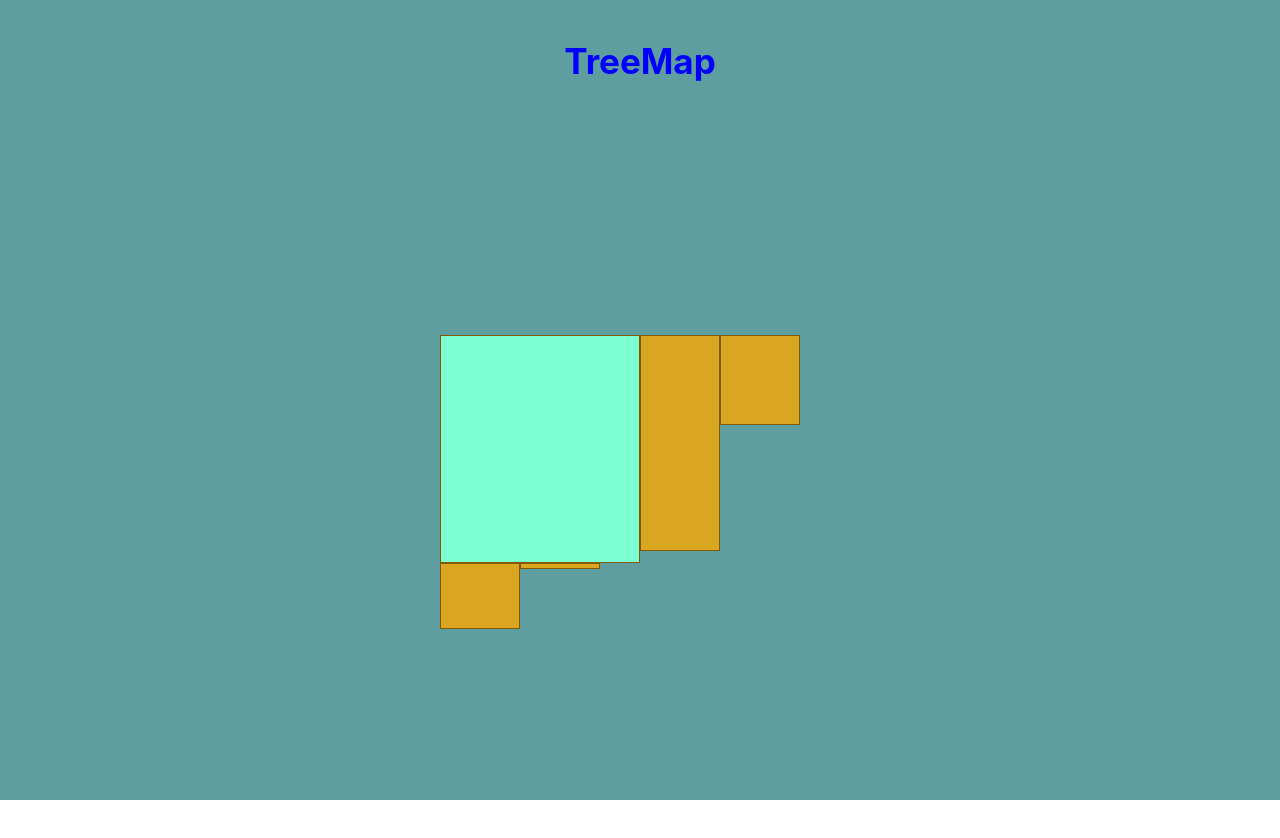
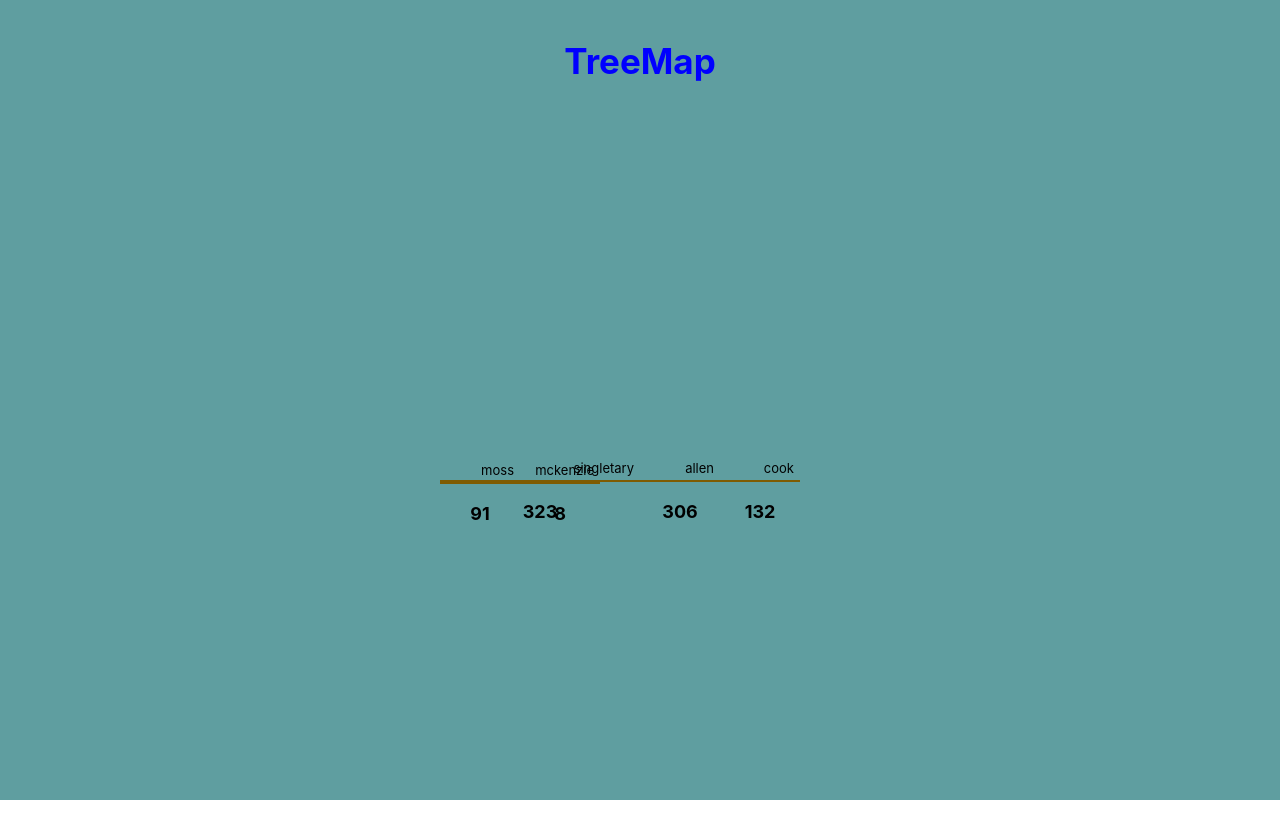
Before and after one commit to Auddity/Sports-Stats-Display, a React (Create React App) app: page /TreeMap in a window 1280 px wide. Shown: the top 838 px of the page. Built offline with nearby package versions, Linux system fonts and the light colour scheme.

Commit message:
size style now in state, fixing display issue

```diff
--- a/src/components/PlayerBoxes.js
+++ b/src/components/PlayerBoxes.js
@@ -1,28 +1,20 @@
 import { useEffect, useRef, useState } from 'react'
 
-export const PlayerBoxes = ({ rushingStats, percents, yardageTotal }) => {
-  const [{ name, yards }] = rushingStats
+export const PlayerBoxes = ({ rushingStats }) => {
 
-  let sizeValues = percents.map(value => {
-    return {
-      height: `${value * 40 / 100 * 1.5}rem`,
-      // width: `${value * 40 / 100 * 1.5}rem`
-    }
-  })
-  console.log(sizeValues);
 
   return (
 
-    Object.entries(sizeValues).map(([key, style], i) => (
+    rushingStats.map((obj, i) => (
 
       <div
-        key={key}
+        key={i}
         className="playerBox"
-        style={style}
+        style={obj.style}
         // ref={ref}
         >
-          <p className='player-yards'>{}</p>
-          <p className='player-name'>{}</p>
+          <p className='player-yards'>{obj.yards}</p>
+          <p className='player-name'>{obj.name}</p>
       </div>
     ))
   )
--- a/src/components/TreeMap.js
+++ b/src/components/TreeMap.js
@@ -1,6 +1,8 @@
-import { useEffect, useState, useRef } from 'react'
+import { useEffect, useState, useRef, useReducer } from 'react'
 import '../sass/_TreeMap.scss'
 import { PlayerBoxes } from './PlayerBoxes.js'
+
+
 
 function TreeMap() {
   const [rushingStats, setRushingStats] = useState([
@@ -10,11 +12,36 @@ function TreeMap() {
     {name: 'moss', yards: 91},
     {name: 'mckenzie', yards: 8}
   ])
+
   const ref = useRef(null)
 
   const yardageTotal = rushingStats.map(obj => obj.yards).reduce((prev, curr) => prev + curr)
   const percents = rushingStats.map(obj => obj.yards).map(value => Math.round(value / yardageTotal * 100))  //--> [array of values = %]
+  // const sizeValues = percents.map(value => Math.round(value * 40 / 100 * 1.5))
 
+
+  //   return {
+  //     height: `${Math.round(value * 40 / 100 * 1.5)}rem`,
+  //     // width: `${value * 40 / 100 * 1.5}rem`
+  //   }
+  // })
+  const sizeValues = percents.map(value => {
+    return {
+      height: `${Math.round(value * 40 / 100 * 1.5)}rem`
+    }
+  })
+ console.log(sizeValues);
+
+  useEffect(() => {
+
+    rushingStats.map((obj, i) => {
+
+      return obj.style = sizeValues[i]
+    })
+
+  }, [sizeValues])
+
+  console.log(rushingStats);
   return (
     <article className="TreeMap">
       <h1>TreeMap</h1>
@@ -24,8 +51,7 @@ function TreeMap() {
           <div className="rushing  box-container" ref={ref}>
             <PlayerBoxes
               rushingStats={rushingStats}
-              percents={percents}
-              yardageTotal={yardageTotal}/>
+            />
           </div>
 
           <div className="receiving box-container">
--- a/src/sass/_TreeMap.scss
+++ b/src/sass/_TreeMap.scss
@@ -29,15 +29,6 @@
           width: 50%;
           // flex: 33% 2 0
         }
-        &:nth-child(2) {
-          // flex: 33%
-        }
-        &:nth-child(3) {
-          // flex: 0 1 0
-        }
-        &:nth-child(4) {
-
-        }
 
         .player-yards, .player-name {
           position: absolute;
```
